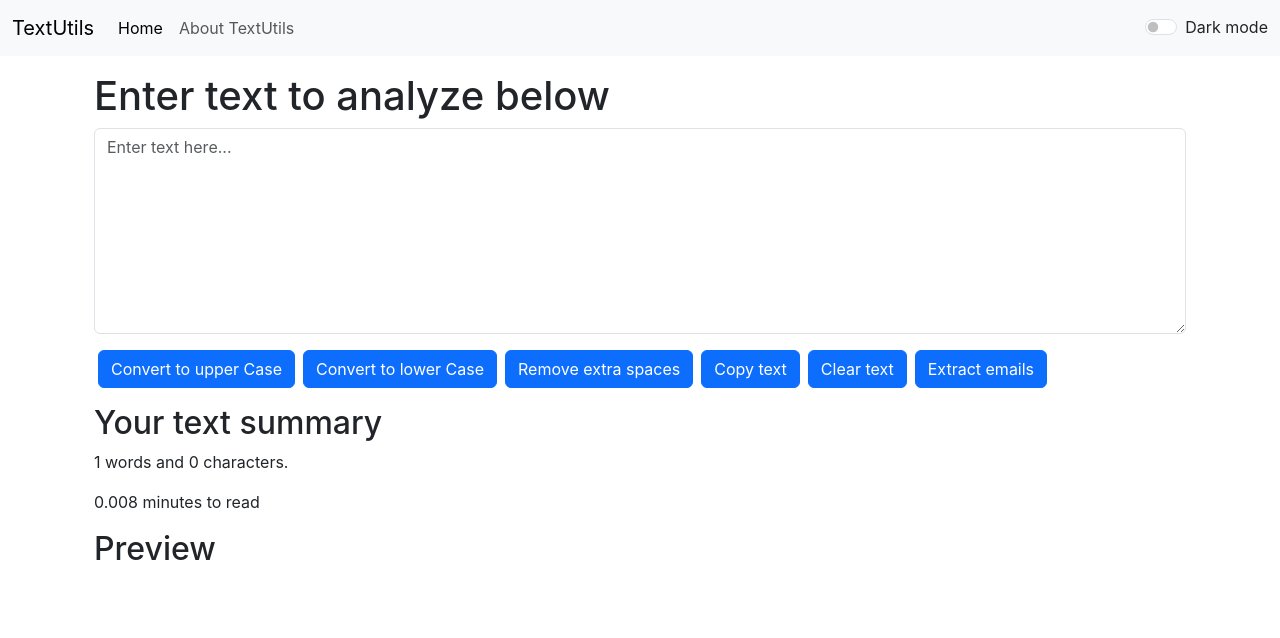
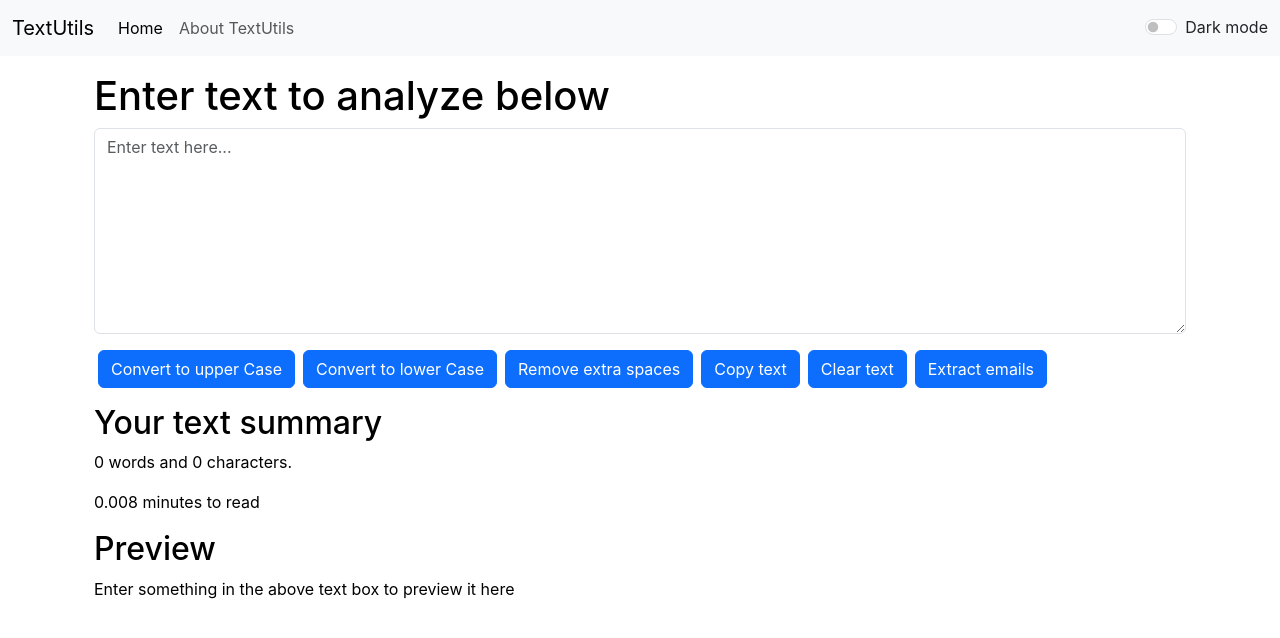
Before and after one commit to Deepaksahnii/textutils, a React (Create React App) app: page / in a window 1280 px wide. Shown: the top 638 px of the page. Built offline with nearby package versions, Linux system fonts and the light colour scheme.

Commit message:
Some improvements related to dark mode

```diff
--- a/src/components/TextForm.js
+++ b/src/components/TextForm.js
@@ -33,10 +33,10 @@
     }
   return (
     <>
-      <div className="container">
+      <div className="container" style={{color: props.mode==='dark'?'white':'black'}}>
           <h1>{props.heading}</h1>
-    <div className="mb-3">
-  <textarea className="form-control" value={text} onChange={handleOnChange} id="exampleFormControlTextarea1" rows="8" placeholder="Enter text here..."></textarea>
+    <div className="mb-3" style={{color: props.mode==='dark'?'white':'black'}}>
+  <textarea className="form-control" value={text} onChange={handleOnChange} id="exampleFormControlTextarea1" rows="8" placeholder="Enter text here..." style={{backgroundColor: props.mode==='dark'? '#748aa8': 'white', color:props.mode=== 'dark'?'white': 'black'}}></textarea>
           </div>
           <button className="btn btn-primary mx-1" onClick={handleUpClick}>Convert to upper Case</button>
           <button className="btn btn-primary mx-1" onClick={handleLowClick}>Convert to lower Case</button>
@@ -45,12 +45,12 @@
           <button className="btn btn-primary mx-1" onClick={handleClearClick}>Clear text</button>
           <button className="btn btn-primary mx-1" onClick={handleEmail}>Extract emails</button>
       </div>
-      <div className="container my-3">
+      <div className="container my-3" style={{color: props.mode==='dark'?'white':'black'}}>
         <h2>Your text summary</h2>
-        <p>{text.split(" ").length} words and {text.length} characters.</p>
+        <p>{text.split(/\s+/).filter((element) => {return element.length!==0}).length} words and {text.length} characters.</p>
          <p>{0.008 * text.split(" ").length} minutes to read</p>
         <h2>Preview</h2>
-        <p>{text}</p>
+        <p>{text.length>0?text:"Enter something in the above text box to preview it here"}</p>
       </div>
       </>
   )
```
